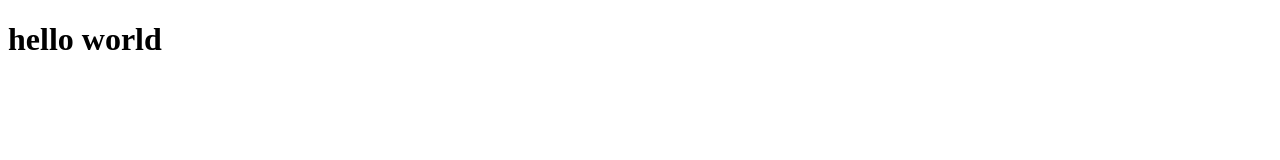
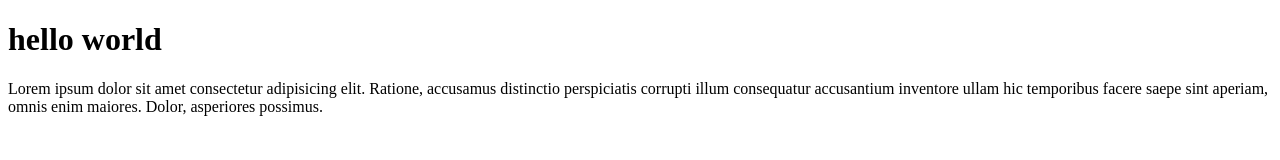
Before and after one commit to olopcodes/git-course, a plain HTML site: page index.html in a window 1280 px wide. Drawn offline with Linux system fonts and the light colour scheme.

Commit message:
added lorem text to index.html

```diff
--- a/index.html
+++ b/index.html
@@ -8,5 +8,11 @@
   </head>
   <body>
     <h1>hello world</h1>
+    <p>
+      Lorem ipsum dolor sit amet consectetur adipisicing elit. Ratione,
+      accusamus distinctio perspiciatis corrupti illum consequatur accusantium
+      inventore ullam hic temporibus facere saepe sint aperiam, omnis enim
+      maiores. Dolor, asperiores possimus.
+    </p>
   </body>
 </html>
```
